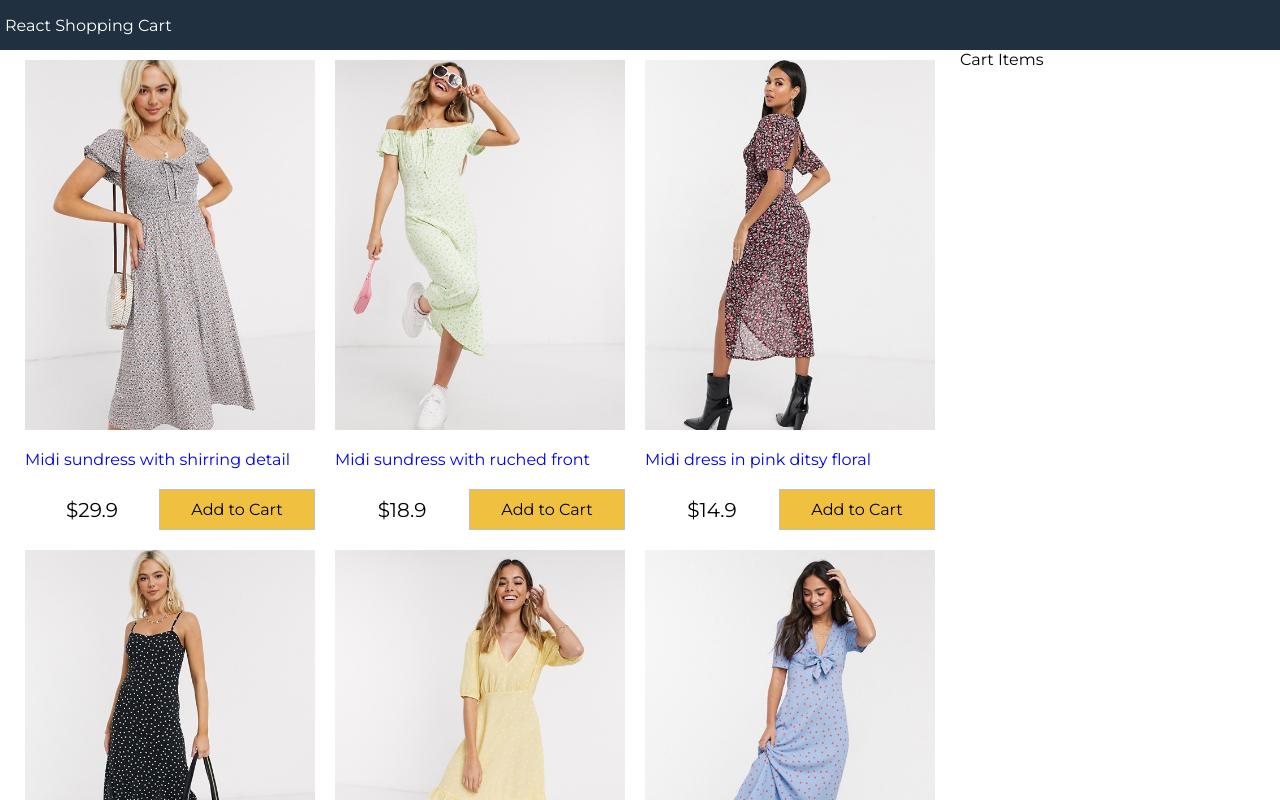
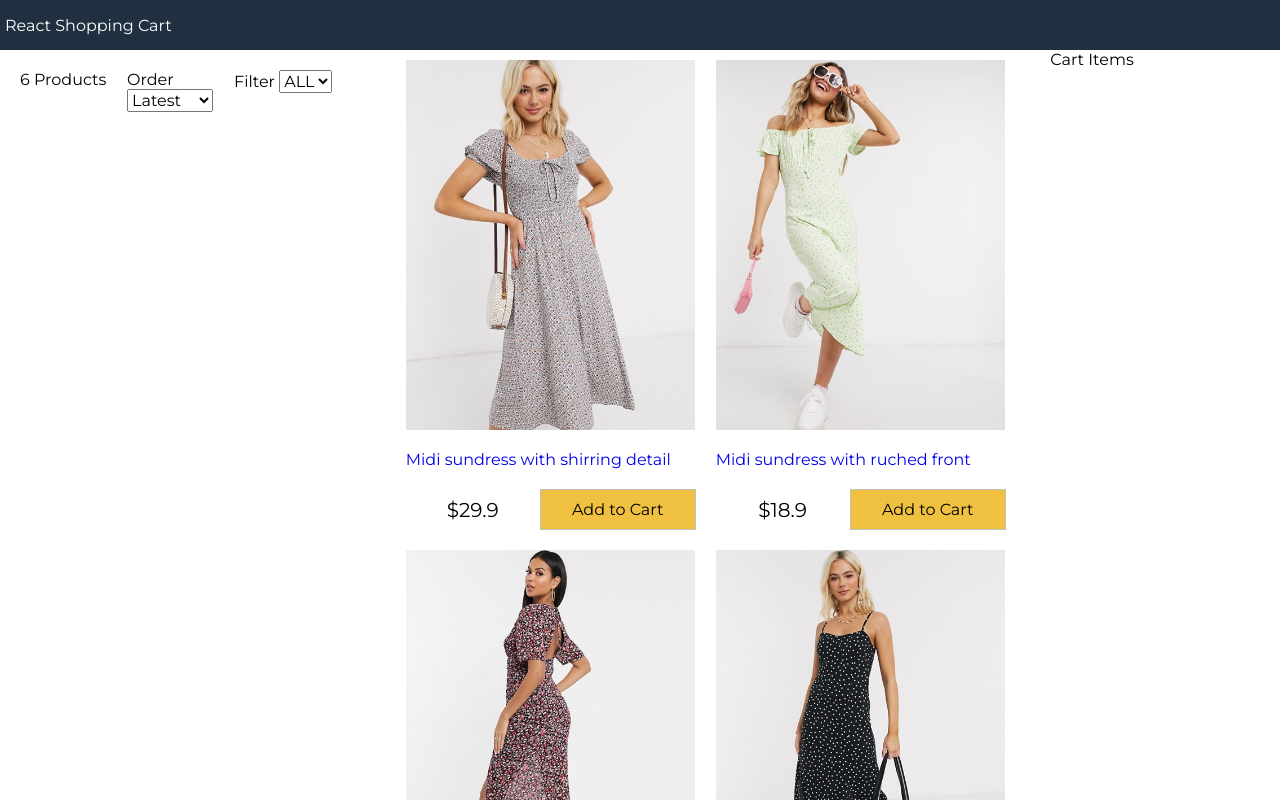
Before and after one commit to hayley0918/react-shopping-cart, a React (Create React App) app: page / in a window 1280 px wide. Shown: the top 800 px of the page. Built offline with nearby package versions, Linux system fonts and the light colour scheme.

Commit message:
filter-component

```diff
--- a/src/App.js
+++ b/src/App.js
@@ -1,4 +1,5 @@
 import React from 'react'
+import Filter from './components/Filter'
 import Products from './components/Products'
 import data from "./data.json"
 
@@ -11,6 +12,44 @@
       sort: ""
     }
   }
+
+  sortProducts = (event) => {
+    // impl
+    const sort = event.target.value
+    console.log(event.target.value)
+    this.setState(state => ({
+      sort: sort,
+      products: this.state.products
+      .slice()
+      .sort((a,b) =>
+        sort === "lowest"
+        ? a.price > b.price
+          ? 1
+          : -1
+        :sort === "highest"
+        ? a.price < b.price
+          ? 1
+          : -1
+        :a._id < b._id
+          ? 1
+          : -1
+        )
+    }))
+  }
+
+  filterProducts = (event) => {
+    // impl
+    if(event.target.value === ""){
+      this.setState({ sizes:event.target.value, product:data.products })
+    }else {
+      this.setState({
+        size: event.target.value,
+        products: data.products.filter((product) => product.availableSizes.indexOf(event.target.value)>=0)
+      })
+    }
+    console.log(event.target.value)
+  }
+
   render(){
     return (
       <div className="grid-container">
@@ -19,6 +58,13 @@
         </header>
         <main>
           <div className="content">
+            <Filter
+            count={this.state.products.length}
+            size={this.props.size}
+            sort={this.props.sort}
+            filterProducts={this.filterProducts}
+            sortProducts={this.sortProducts}
+            ></Filter>
             <div className="main"><Products products={this.state.products}/></div>
             <div className="sidebar">Cart Items</div>
           </div>
--- /dev/null
+++ b/src/components/Filter.js
@@ -0,0 +1,30 @@
+import React, { Component } from 'react'
+
+export default class Filter extends Component {
+    render() {
+        return (
+            <div className="filter">
+                <div className="filter-result">{this.props.count} Products</div>
+                <div className="filter-sort">
+                    Order {" "}
+                    <select value={this.props.sort} onChange={this.props.sortProducts}>
+                        <option value="">Latest</option>
+                        <option value="lowest">Lowest</option>
+                        <option value="highest">Highest</option>
+                    </select>
+                </div>
+                <div className="filter-size">Filter {" "}
+                    <select value={this.props.size} onChange={this.props.filterProducts}>
+                        <option value="">ALL</option>
+                        <option value="XS">XS</option>
+                        <option value="S">S</option>
+                        <option value="M">M</option>
+                        <option value="L">L</option>
+                        <option value="XL">XL</option>
+                        <option value="XXL">XXL</option>
+                    </select>
+                </div>
+            </div>
+        )
+    }
+}
--- a/src/index.css
+++ b/src/index.css
@@ -44,6 +44,7 @@
   background-color: #203040;
   color: white;
   display: flex;
+  justify-content: space-between;
   align-items: center;
   padding: 0.5rem;
 }
@@ -138,3 +139,16 @@
 .button.primary {
   background-color: #f0c040;
 }
+
+/* filter */
+.filter {
+  display: flex;
+  justify-content: space-between;
+  padding: 1rem;
+  margin: 1rem;
+  border-bottom: 0.1rem grey solid;
+}
+
+.filter div {
+  flex: 1;
+}
```
Also changed, not shown: 1 other file (tests, documents, lock files or other folders).
